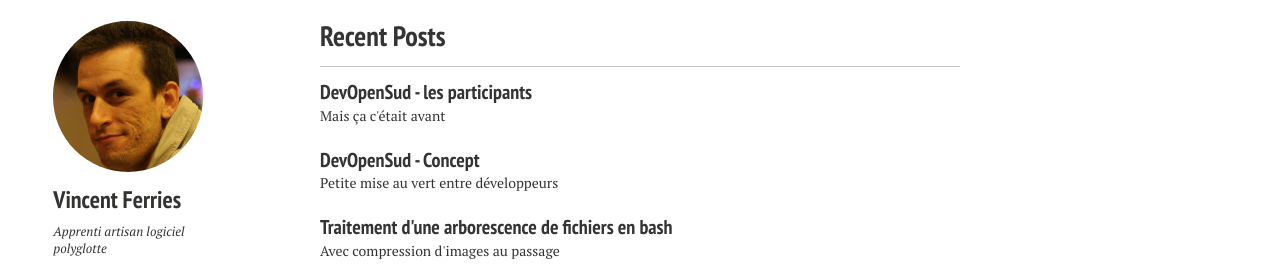
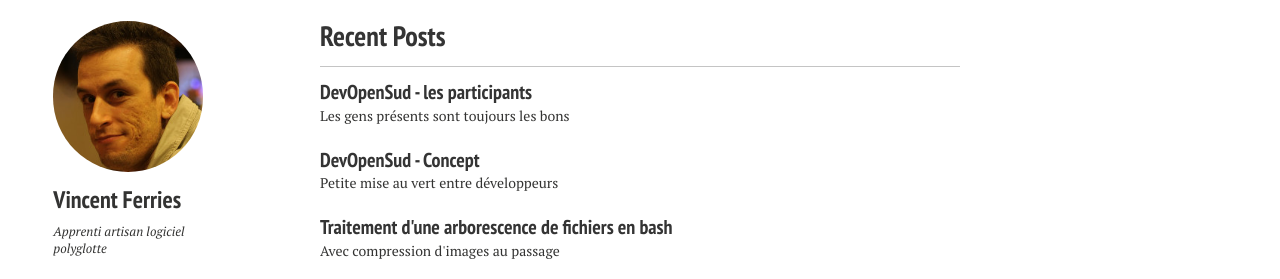
Before and after one commit to vferries/blog, a Jekyll site: the page built from index.md, in a window 1280 px wide. Shown: the part 433-712 px from the top of the page. Built offline with Jekyll 4.4.1, drawn with Linux system fonts in a browser that asks for light colours; nearby versions of some CDN libraries.

Commit message:
Corrrection abstract.

```diff
--- a/_posts/2015-04-26-interviews.md
+++ b/_posts/2015-04-26-interviews.md
@@ -1,7 +1,7 @@
 ---
 layout: post
 title: DevOpenSud - les participants
-excerpt: "Mais ça c'était avant"
+excerpt: "Les gens présents sont toujours les bons"
 tags: [architecture, agilité, gestion de projets]
 modified: 2015-04-26
 comments: true
```
